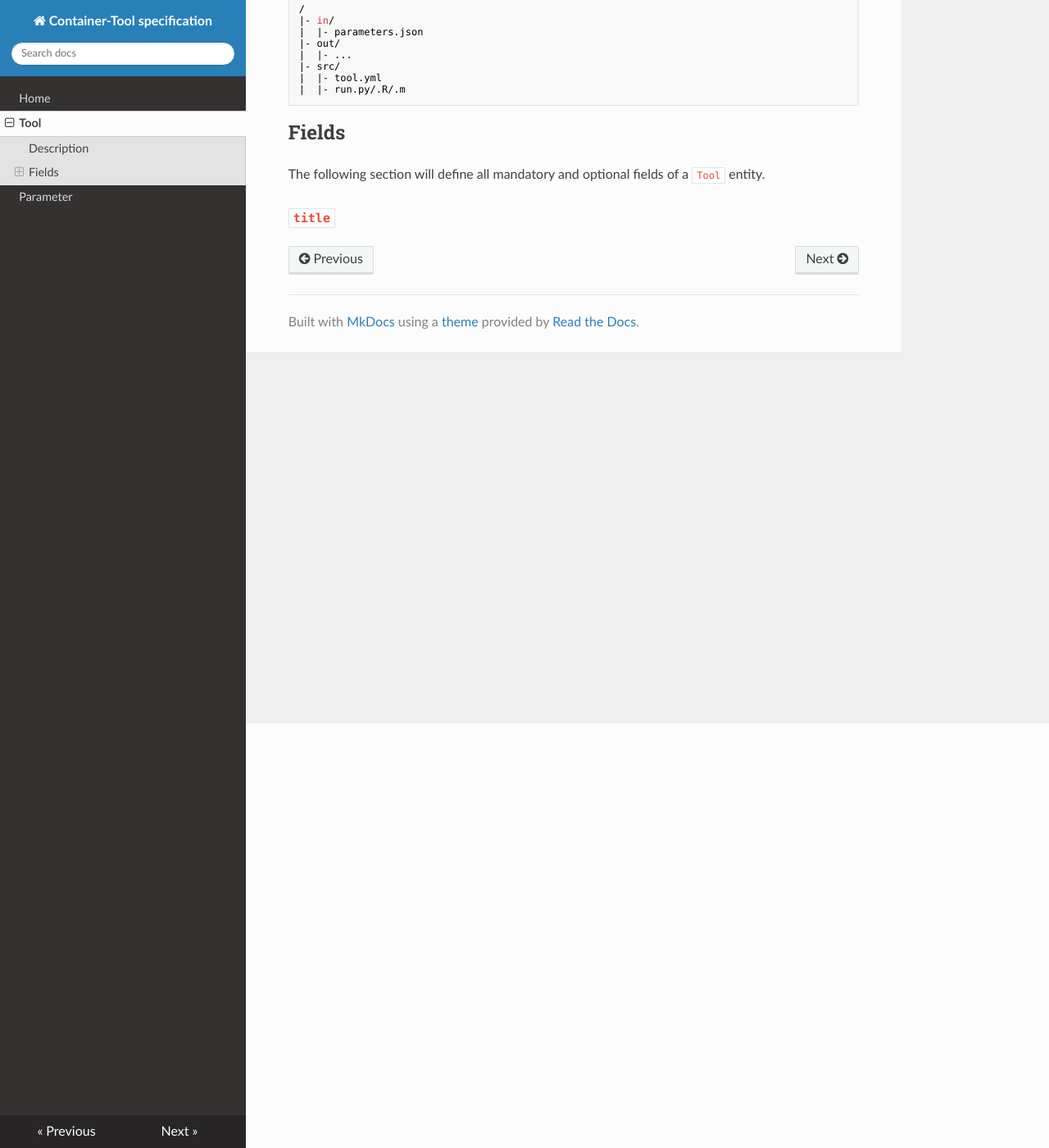
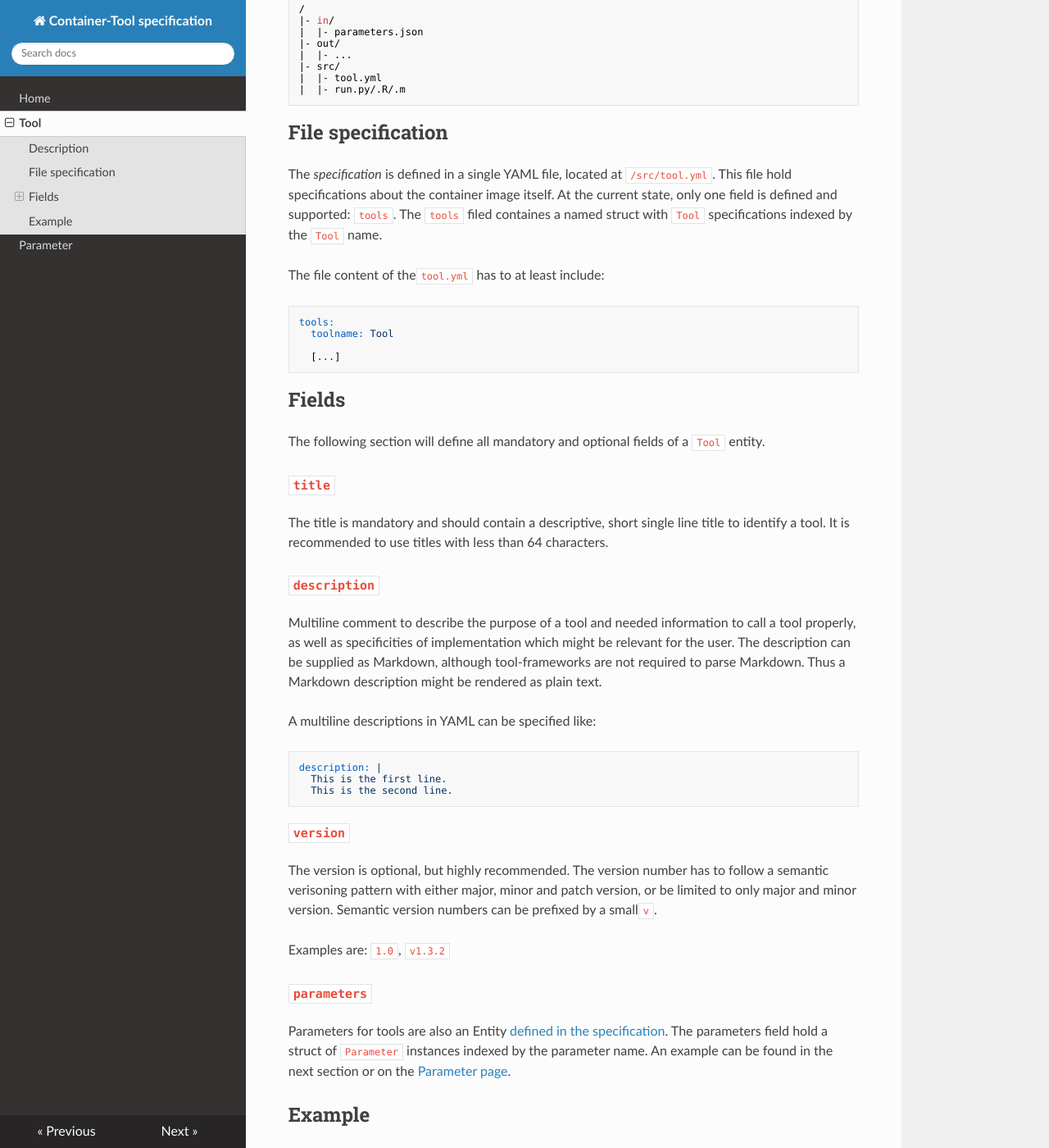
Before and after one commit to VForWaTer/tool-specs, an MkDocs documentation site: the page built from docs/tool.md, in a window 1280 px wide and 1400 px high, scrolled down 518 px. Shown: the whole window at 82% size. Built offline with MkDocs 1.6.1, drawn with Linux system fonts in a browser that asks for light colours; nearby versions of some CDN libraries; some of the changed text lies outside the part shown.

Commit message:
Update tool.md

````diff
--- a/docs/tool.md
+++ b/docs/tool.md
@@ -21,9 +21,90 @@ Essentially, the following folder and file structure must exist within the conta
 |  |- run.py/.R/.m
 ```
 
+## File specification
+
+The *specification* is defined in a single YAML file, located at `/src/tool.yml`. This file hold specifications about the container image itself.
+At the current state, only one field is defined and supported: `tools`.
+The `tools` filed containes a named struct with `Tool` specifications indexed by the `Tool` name.
+
+The file content of the` tool.yml` has to at least include:
+
+```yaml
+tools:
+  toolname: Tool
+
+  [...]
+```
+
 
 ## Fields
 
 The following section will define all mandatory and optional fields of a `Tool` entity.
 
 ### `title`
+
+The title is mandatory and should contain a descriptive, short single line title to identify a tool.
+It is recommended to use titles with less than 64 characters.
+
+### `description`
+
+Multiline comment to describe the purpose of a tool and needed information to call a tool properly,
+as well as specificities of implementation which might be relevant for the user.
+The description can be supplied as Markdown, although tool-frameworks are not required to parse
+Markdown. Thus a Markdown description might be rendered as plain text.
+
+A multiline descriptions in YAML can be specified like:
+
+```yaml
+description: |
+  This is the first line.
+  This is the second line.
+```
+
+### `version`
+
+The version is optional, but highly recommended.
+The version number has to follow a semantic verisoning pattern with either major, minor and patch version,
+or be limited to only major and minor version.
+Semantic version numbers can be prefixed by a small` v`.
+
+Examples are: `1.0`, `v1.3.2`
+
+### `parameters`
+
+Parameters for tools are also an Entity [defined in the specification](parameter.md).
+The parameters field hold a struct of `Parameter` instances indexed by the parameter name.
+An example can be found in the next section or on the [Parameter page](parameter.md).
+
+
+## Example
+
+The following YAML file contains a sample tool specification, similar to the dummy specifications found in the different tool template container.
+
+```yaml
+tools:
+  foobar:
+    title: Foo Bar
+    description: A dummy tool to exemplify the YAML file
+    version: 0.1
+    parameters:
+      foo_int:
+        type: integer
+      foo_float:
+        type: float
+      foo_string:
+        type: string
+      foo_enum:
+        type: enum
+        values:
+          - foo
+          - bar
+          - baz
+      foo_array:
+        type: integer
+        array: true
+      foo_matrix:
+        type: file
+      foo_csv:
+        type: file
+```
````
